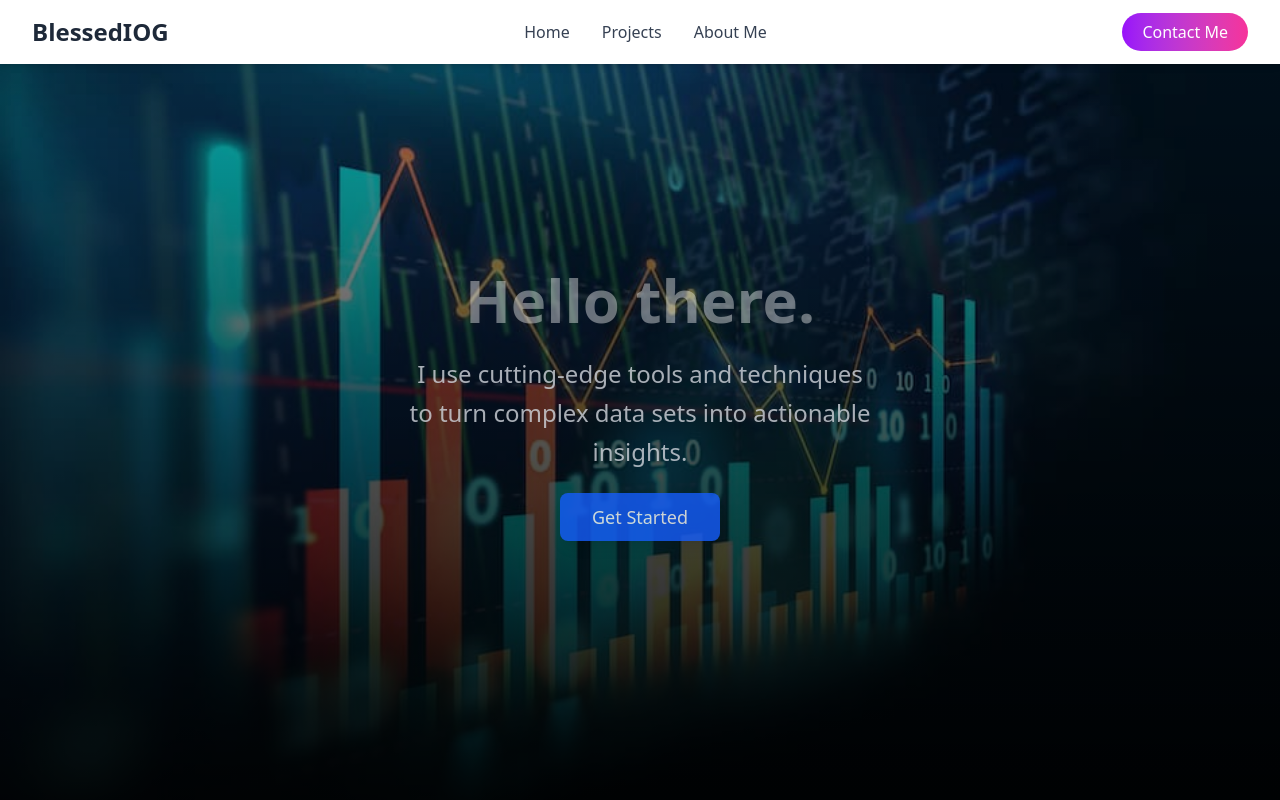
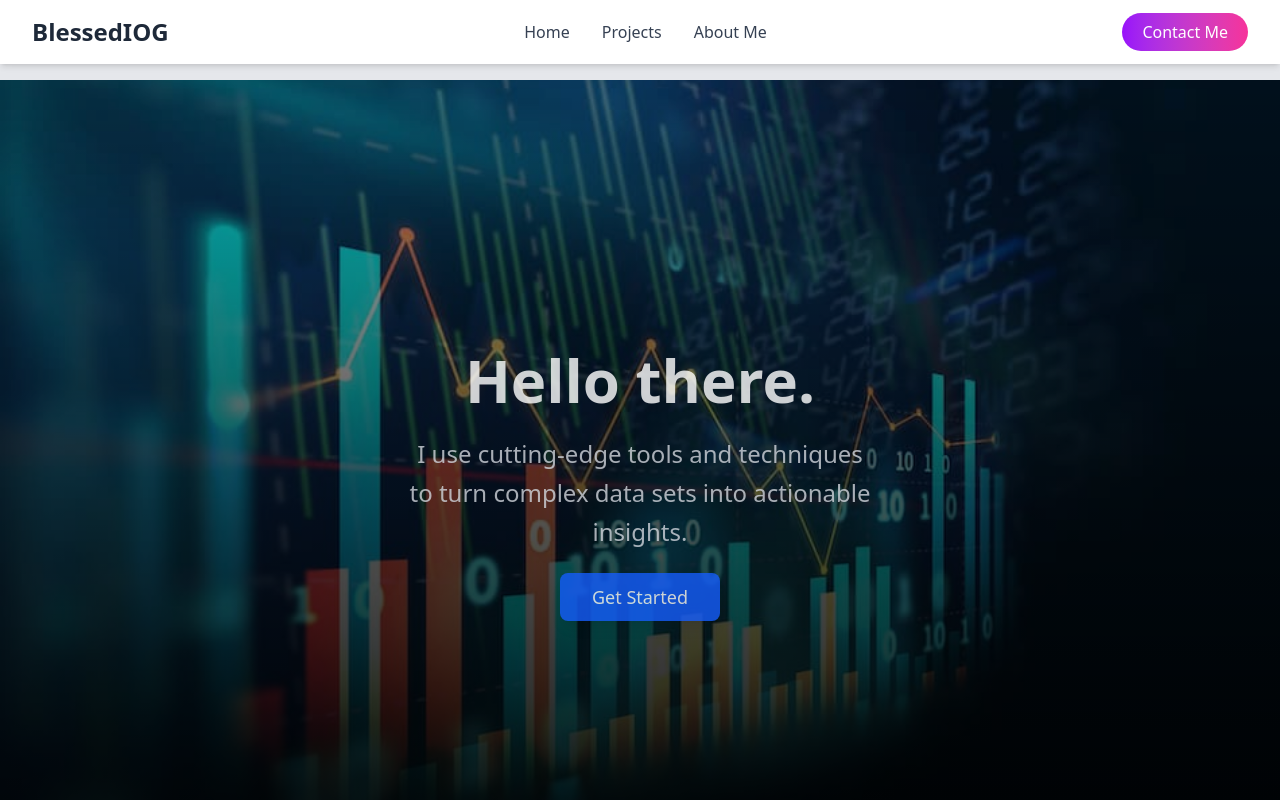
Before and after one commit to Oluwasegun122/blessediog, a Next.js app: page / in a window 1280 px wide. Shown: the top 800 px of the page. Built offline with nearby package versions, Linux system fonts and the light colour scheme.

Commit message:
first commit

```diff
--- a/app/layout.tsx
+++ b/app/layout.tsx
@@ -29,7 +29,7 @@ export default function RootLayout({
         className={`${geistSans.variable} ${geistMono.variable} antialiased bg-gray-200`}
       >
         <Header />
-        <div>{children}</div>
+        <div className="mt-20">{children}</div>
       </body>
     </html>
   );
--- a/app/page.tsx
+++ b/app/page.tsx
@@ -9,7 +9,7 @@ export default function Home() {
   return (
     <div>
       {/* Hero Section */}
-      <div className="relative min-h-screen flex items-center justify-center bg-black overflow-hidden">
+      <div className="relative !mt-0 min-h-screen flex items-center justify-center bg-black overflow-hidden">
         {/* Background Image */}
         <div className="absolute inset-0">
           <Image
@@ -28,7 +28,7 @@ export default function Home() {
 
         {/* Content */}
         <div className="relative z-10 text-center px-4 sm:px-6 lg:px-8 max-w-4xl mx-auto animate-fadeIn">
-          <h1 className="text-4xl sm:text-5xl md:text-6xl font-bold mb-6 text-white opacity-40 animate-slideUp [animation-fill-mode:forwards]">
+          <h1 className="text-4xl sm:text-5xl md:text-6xl font-bold mb-6 text-white opacity-80 animate-slideUp [animation-fill-mode:forwards]">
             Hello there.
           </h1>
 
```
